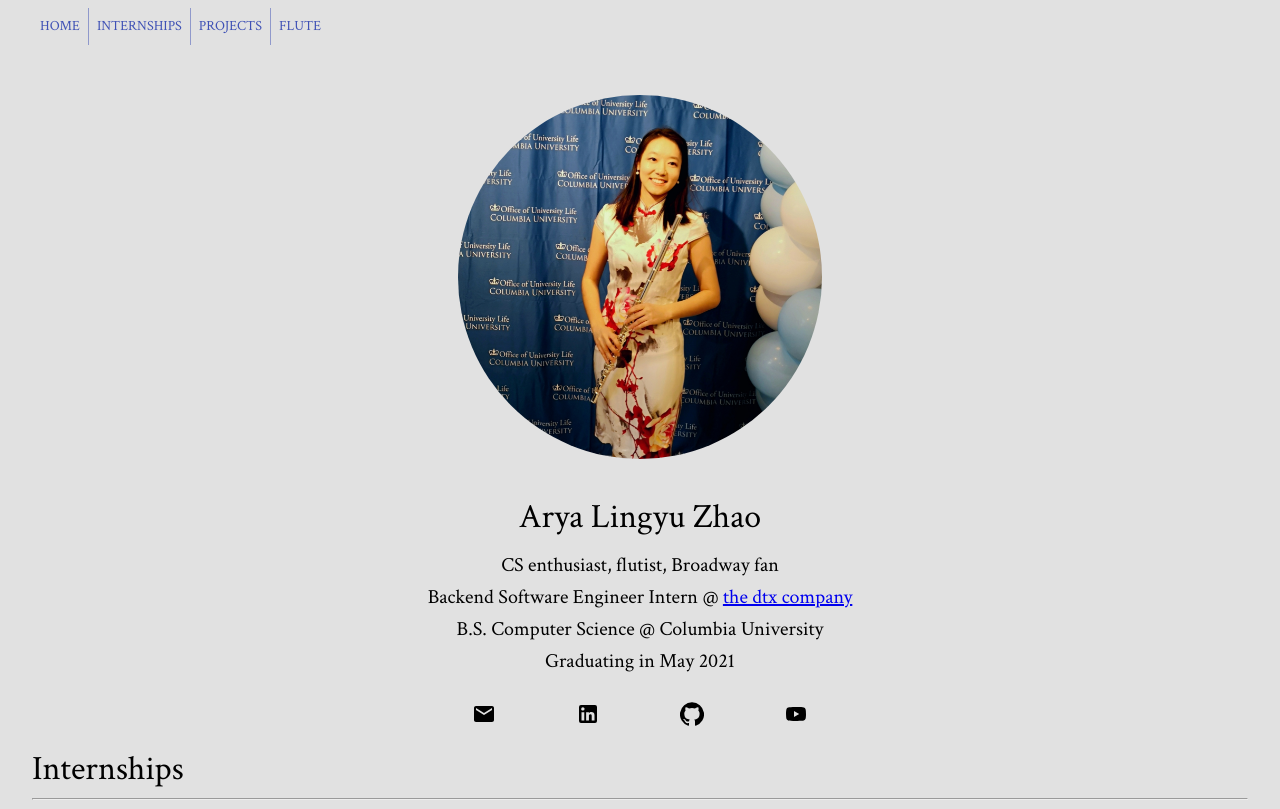
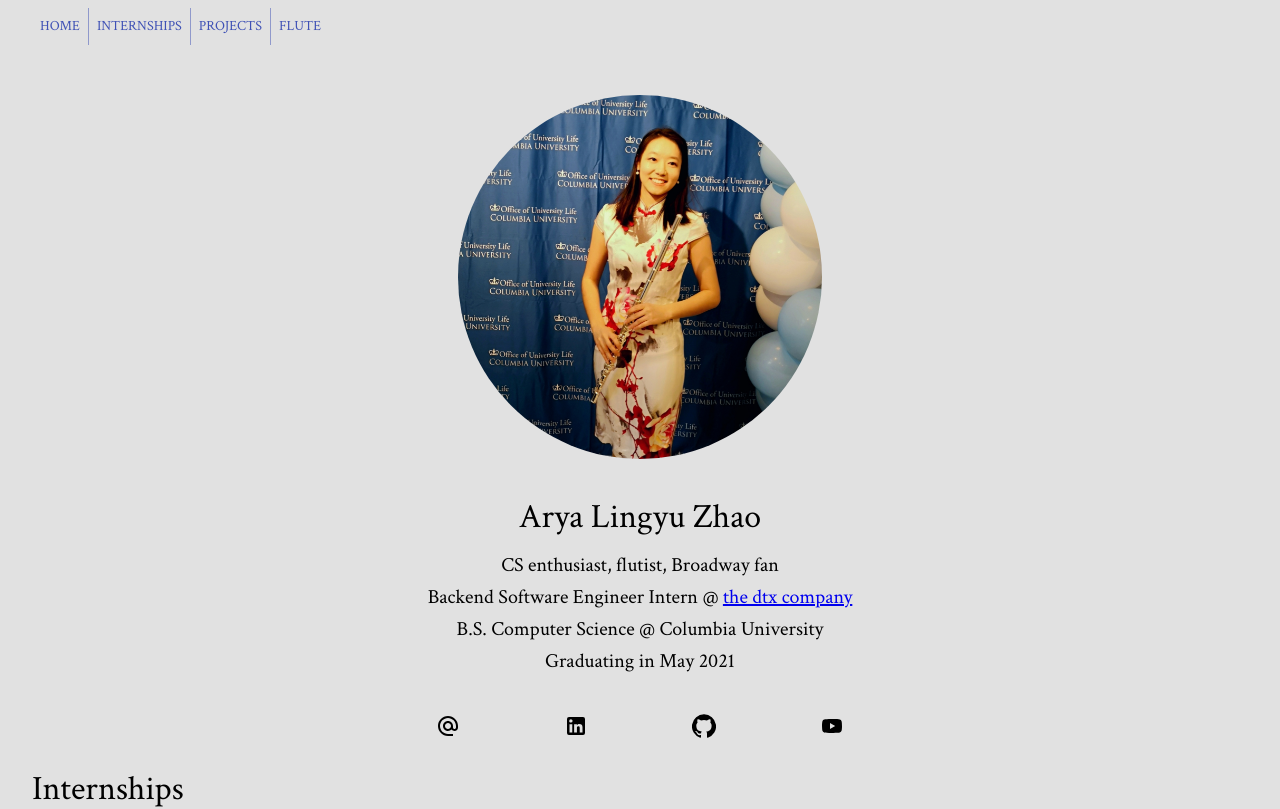
Before and after one commit to AryaZhao/arya-lingyu-zhao, a Next.js app: page / in a window 1280 px wide. Shown: the top 809 px of the page. Built offline with nearby package versions, Linux system fonts and the light colour scheme.

Commit message:
fix icon button link

```diff
--- a/components/Introduction.jsx
+++ b/components/Introduction.jsx
@@ -1,7 +1,6 @@
 // import { styled } from '@material-ui/core/styles';
-import {YouTube, GitHub, Email,LinkedIn } from '@material-ui/icons';
-import {Box, Typography, Grid} from '@material-ui/core';
-
+import {YouTube, GitHub, AlternateEmail,LinkedIn } from '@material-ui/icons';
+import {Box, Typography, Grid, IconButton} from '@material-ui/core';
 
 const headshotStyle = {
     display:'block',
@@ -25,17 +24,17 @@ export const Introduction = () => {
       <br/>
       <Grid  container justify="center" spacing={10}>
         <Grid item >
-          <Email href="mailto:lingyu.zhao@columbia.edu"/>
+          <IconButton color="inherit" href="mailto:lingyu.zhao@columbia.edu" target="_blank"><AlternateEmail/></IconButton>
         </Grid>
 
         <Grid item>
-          <LinkedIn href="https://www.linkedin.com/in/arya-lingyu-zhao"/>
+        <IconButton color="inherit" href="https://www.linkedin.com/in/arya-lingyu-zhao" target="_blank"><LinkedIn /></IconButton>
         </Grid>
         <Grid item>
-          <GitHub href="https://github.com/AryaZhao"/>
+          <IconButton color="inherit" href="https://github.com/AryaZhao" target="_blank"><GitHub /></IconButton>
         </Grid>
         <Grid item>
-          <YouTube href="https://www.youtube.com/channel/UCM9HMBZjUXnoZej-xxFaCyQ"/>
+          <IconButton color="inherit" href="https://www.youtube.com/channel/UCM9HMBZjUXnoZej-xxFaCyQ" target="_blank"><YouTube /></IconButton>
         </Grid>
       </Grid>
     </Box>
```
